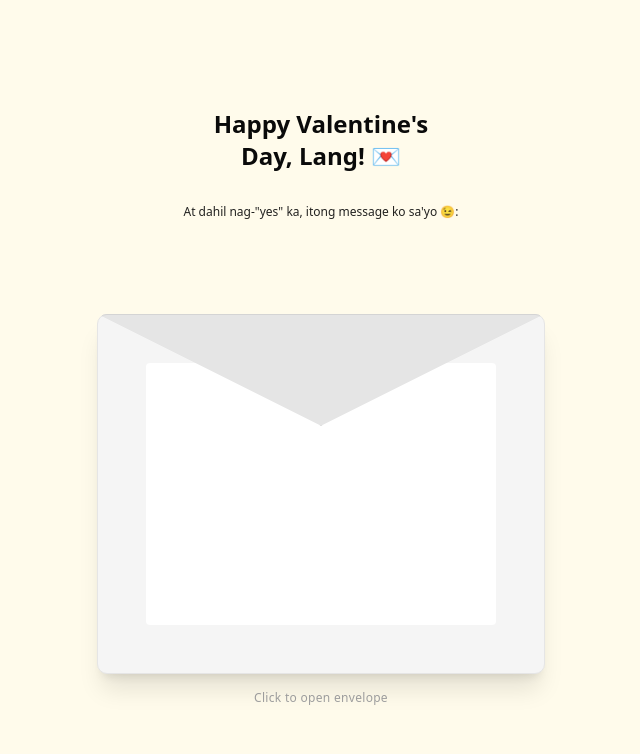
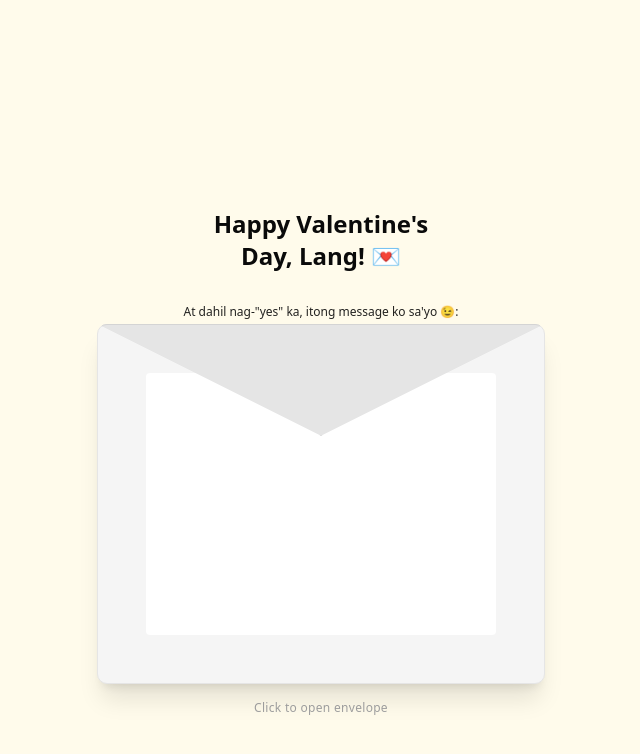
Before and after one commit to adriansgrrx/SayYes, a React (Vite) app in the folder frontend/: page /message in a window 1280 px wide. Shown: the top 754 px of the page, without its empty margins (319-959 px from the left). Built offline with nearby package versions, Linux system fonts and the light colour scheme.

Commit message:
feat: space adjustments

```diff
--- a/frontend/src/pages/Message.jsx
+++ b/frontend/src/pages/Message.jsx
@@ -46,7 +46,7 @@ const Message = () => {
         >
 
         {/* Header */}
-            <div id="hbd-text" className="pt-8 sm:pt-12 mt-15">
+            <div id="hbd-text" className="pt-8 sm:pt-12 mt-40">
                 <div className='grid'>
                     <h1 className="text-2xl font-bold text-center">
                         Happy Valentine's <br />Day, Lang! 💌
@@ -62,7 +62,7 @@ const Message = () => {
             </div>
 
         {/* Envelope — CENTERED */}
-        <div className="flex-1 flex items-center justify-center">
+        <div className="flex-1 flex items-center justify-center px-6 mb-20">
             <div
             className="envelope-clickable w-full max-w-md mx-auto animate-fadeIn cursor-pointer"
             style={{ animationDelay: '0.2s' }}
```
